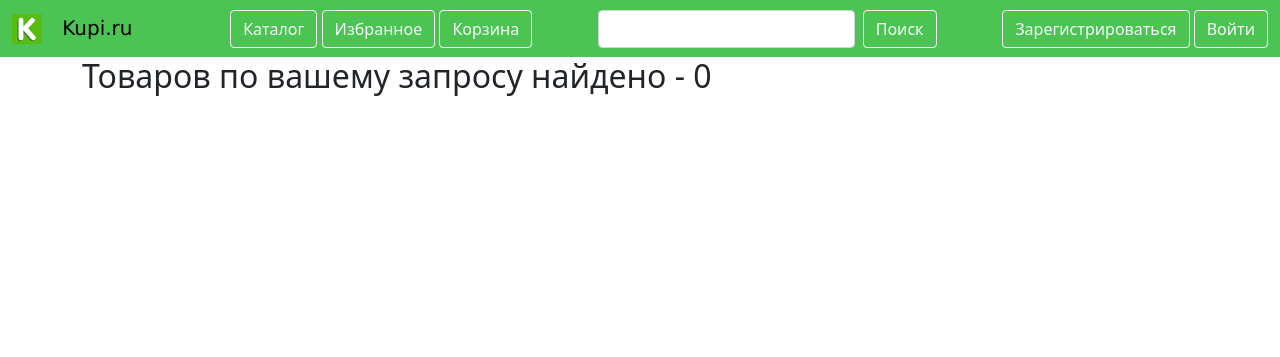
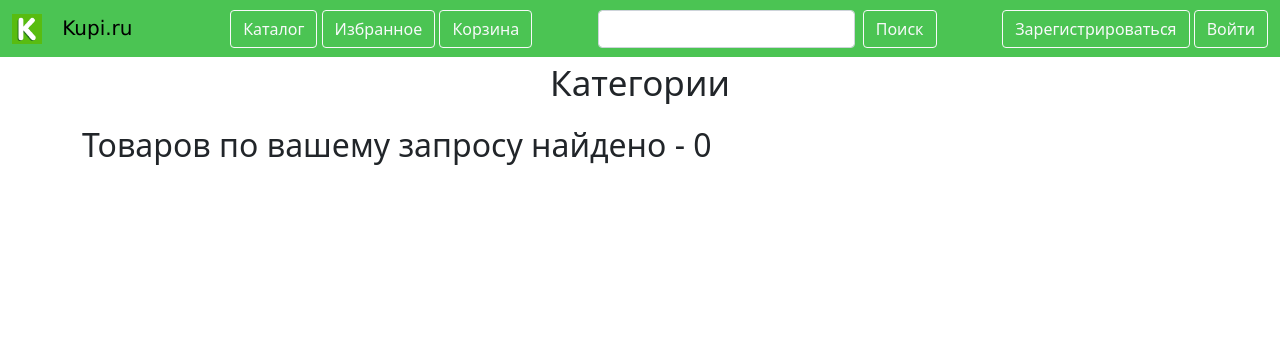
Before and after one commit to baoobab/kupi-shop, a Flask app: page /search_results in a window 1280 px wide. Shown: the top 357 px of the page. Run offline with Flask 2, Linux system fonts and the light colour scheme; data comes from the database, SQL or seed files in the repository.

Commit message:
some changes

```diff
--- a/templates/search_results.html
+++ b/templates/search_results.html
@@ -1,5 +1,12 @@
 {% extends "base.html" %}
 {% block content %}
+
+<p align="center" style="font-size:35px">Категории</p>
+<p align="center">
+    {% for g in cats %}
+    <a class="btn btn-outline-success" href="/categories/{{cats.index(g) + 1}}">{{g}}</a>
+    {% endfor %}
+</p>
 
 <h2> Товаров по вашему запросу найдено - {{res|length}}</h2>
 {% for item in goods %}
```
